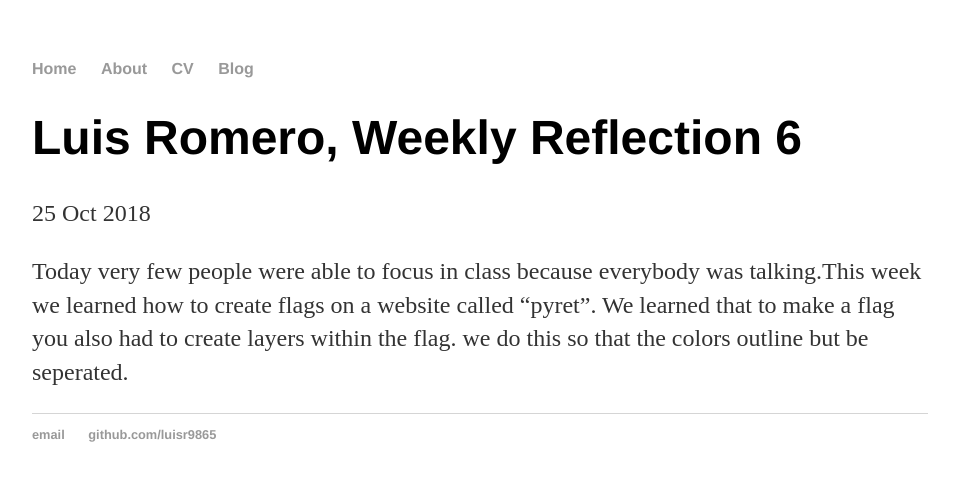
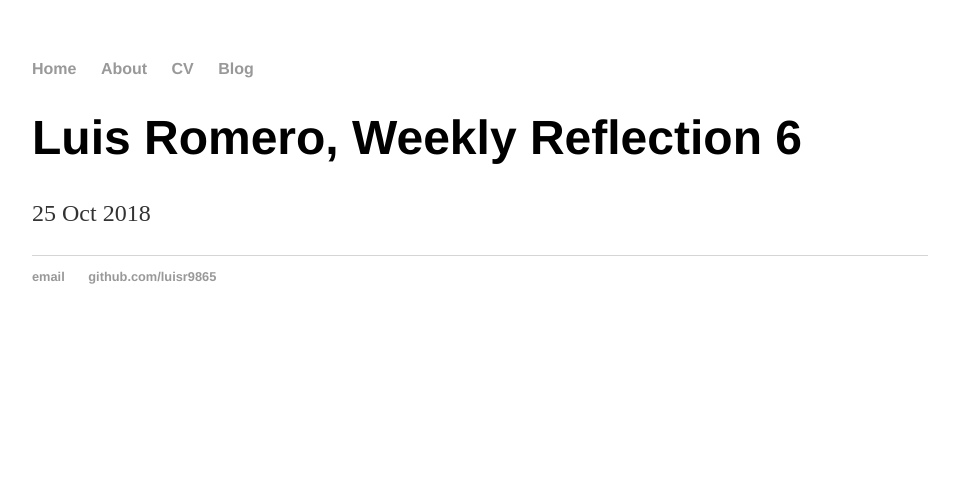
Before and after one commit to luisr9865/luisr9865.github.io, a Jekyll site: the page built from _posts/2018-10-25-Weekly-Reflection-6.md, in a window 1280 px wide. Shown: the top 481 px of the page, without its empty margins (160-1119 px from the left). Built offline with Jekyll 4.4.1, drawn with Linux system fonts in a browser that asks for light colours.

Commit message:
Update 2018-10-25-Weekly-Reflection-6.md

```diff
--- a/_posts/2018-10-25-Weekly-Reflection-6.md
+++ b/_posts/2018-10-25-Weekly-Reflection-6.md
@@ -3,5 +3,3 @@ layout: post
 title: "Luis Romero, Weekly Reflection 6"
 date: 2018-10-25
 ---
-
-Today very few people were able to focus in class because everybody was talking.This week we learned how to create flags on a website called "pyret". We learned that to make a flag you also had to create layers within the flag. we do this so that the colors outline but be seperated.
```
